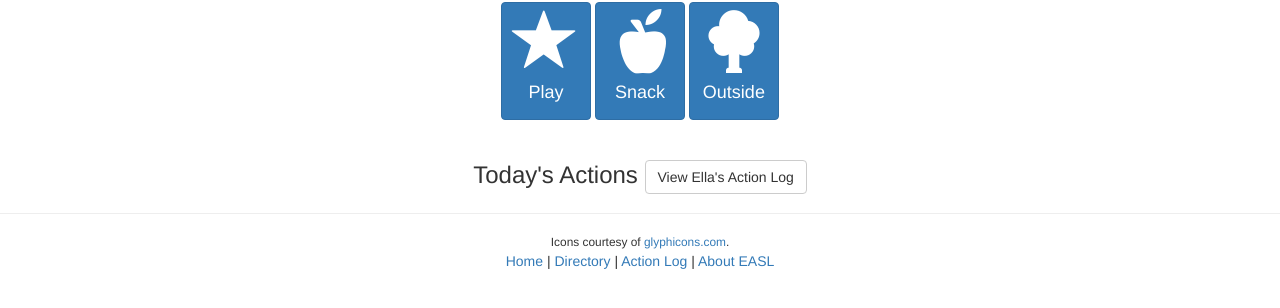
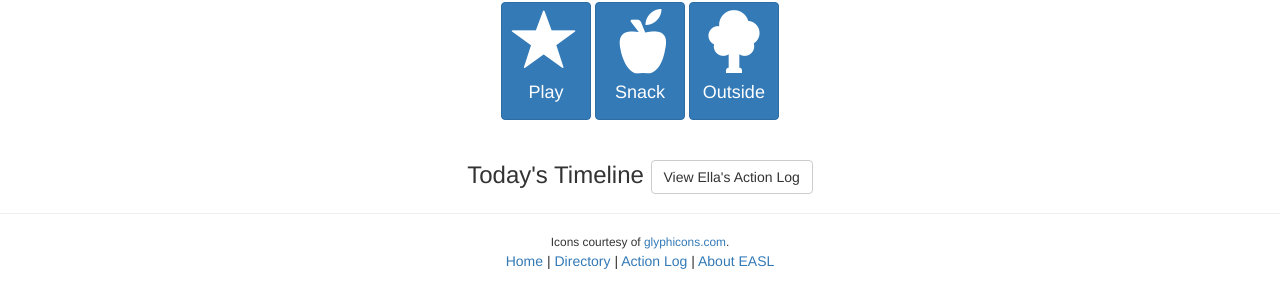
Before and after one commit to curleyt1/EASL, a Django app: page /student/11/ in a window 1280 px wide. Shown: the part 112-420 px from the top of the page. Run offline with Django 3.2, Linux system fonts and the light colour scheme; data comes from the database, SQL or seed files in the repository; some libraries are stand-ins or nearby versions.

Commit message:
display timeline events in chronological order
According to SRS, timeine events would be in chronological order. do
this.

```diff
--- a/easl/webApp/templates/student_detail.html
+++ b/easl/webApp/templates/student_detail.html
@@ -40,14 +40,14 @@
 </div>
 
 <div class="page-header">
-  <h3 class="text-center"> Today's Actions
+  <h3 class="text-center"> Today's Timeline
     <a class="btn btn-default" href="{% url 'student_action_log' student.id %}";>
       View {{ student.first_name|capfirst }}'s Action Log
     </a>
   </h3>
 </div>
 
-{% for action in actions %}
+{% for action in actions.reverse %}
   <div class="text-center">
     <div class="col-md-6">
         {{ action.get_action_display }}
```
